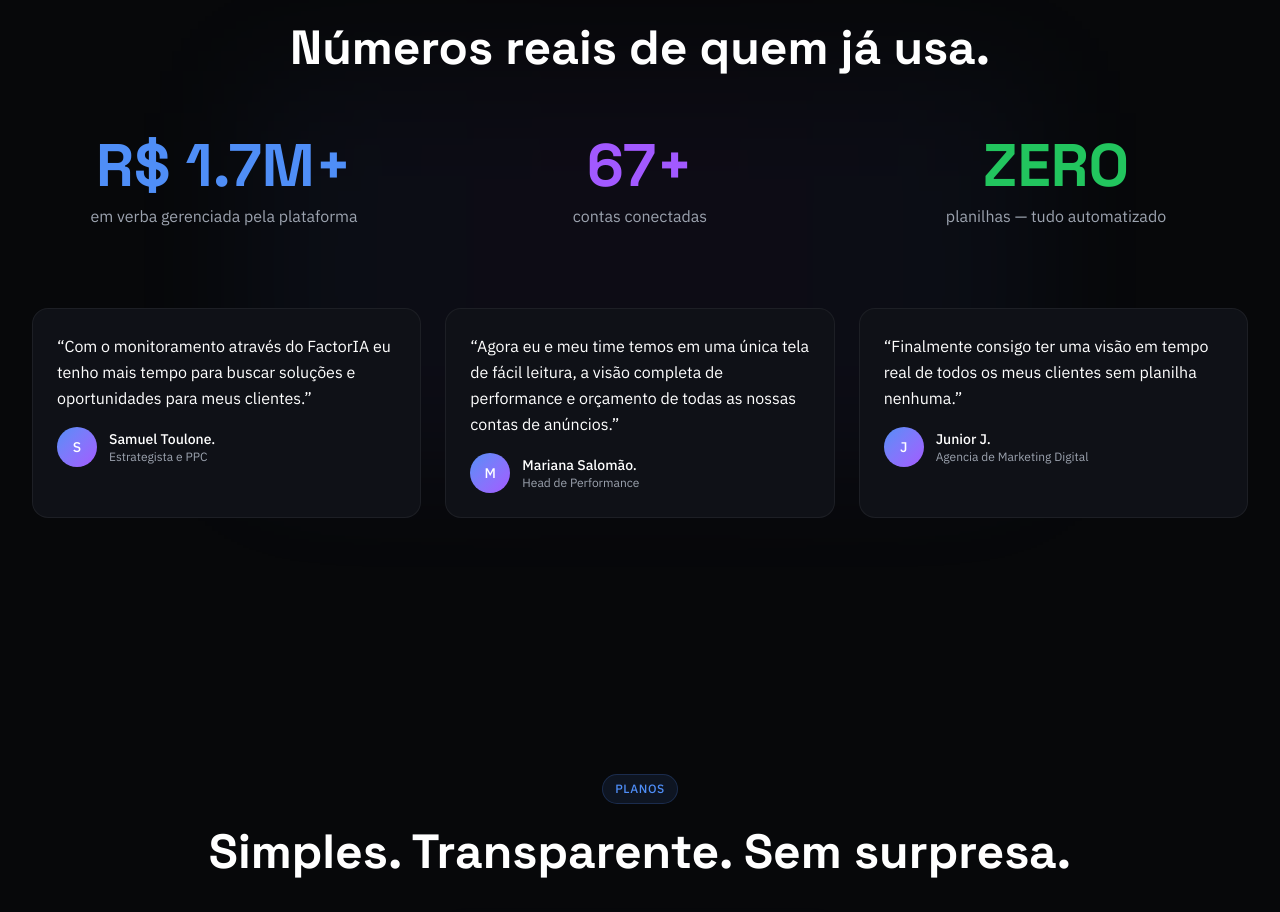
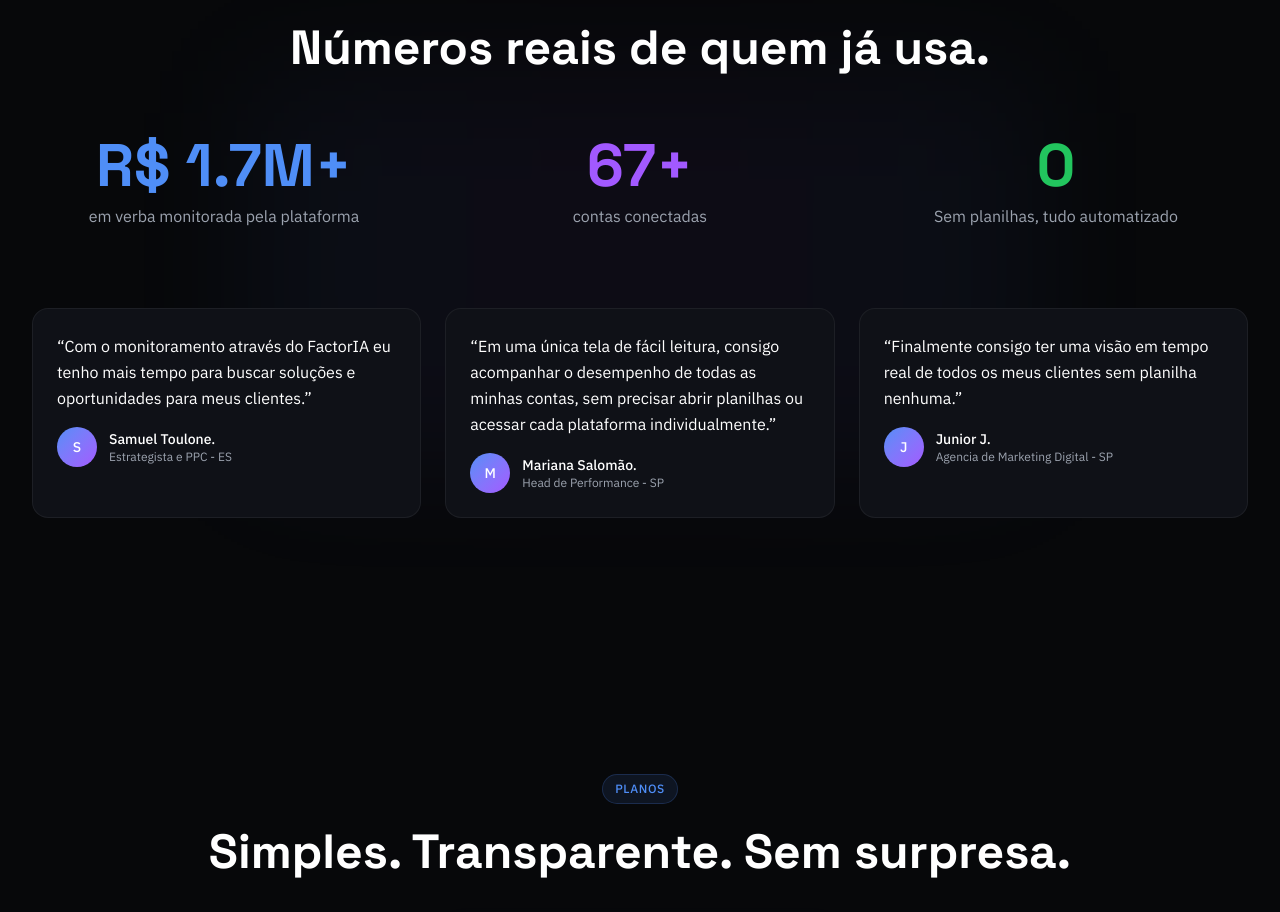
Before and after one commit to otavio-cyber/factoria-dash-lp, a Next.js app: page / in a window 1280 px wide. Shown: the part 4140-5052 px from the top of the page. Built offline with nearby package versions, Linux system fonts and the light colour scheme.

Commit message:
fix: social proof

```diff
--- a/components/landing/social-proof.tsx
+++ b/components/landing/social-proof.tsx
@@ -7,7 +7,7 @@ import { useRef } from "react"
 const stats = [
   {
     value: "R$ 1.7M+",
-    label: "em verba gerenciada pela plataforma",
+    label: "em verba monitorada pela plataforma",
     color: "#4F8EF7",
   },
   {
@@ -16,8 +16,8 @@ const stats = [
     color: "#A259FF",
   },
   {
-    value: "ZERO",
-    label: "planilhas — tudo automatizado",
+    value: "0",
+    label: "Sem planilhas, tudo automatizado",
     color: "#22c55e",
   },
 ]
@@ -26,17 +26,17 @@ const testimonials = [
   {
     quote: "Com o monitoramento através do FactorIA eu tenho mais tempo para buscar soluções e oportunidades para meus clientes.",
     author: "Samuel Toulone.",
-    role: "Estrategista e PPC",
+    role: "Estrategista e PPC - ES",
   },
   {
-    quote: "Agora eu e meu time temos em uma única tela de fácil leitura, a visão completa de performance e orçamento de todas as nossas contas de anúncios.",
+    quote: "Em uma única tela de fácil leitura, consigo acompanhar o desempenho de todas as minhas contas, sem precisar abrir planilhas ou acessar cada plataforma individualmente.",
     author: "Mariana Salomão.",
-    role: "Head de Performance",
+    role: "Head de Performance - SP",
   },
   {
     quote: "Finalmente consigo ter uma visão em tempo real de todos os meus clientes sem planilha nenhuma.",
     author: "Junior J.",
-    role: "Agencia de Marketing Digital",
+    role: "Agencia de Marketing Digital - SP",
   },
 ]
 
```
